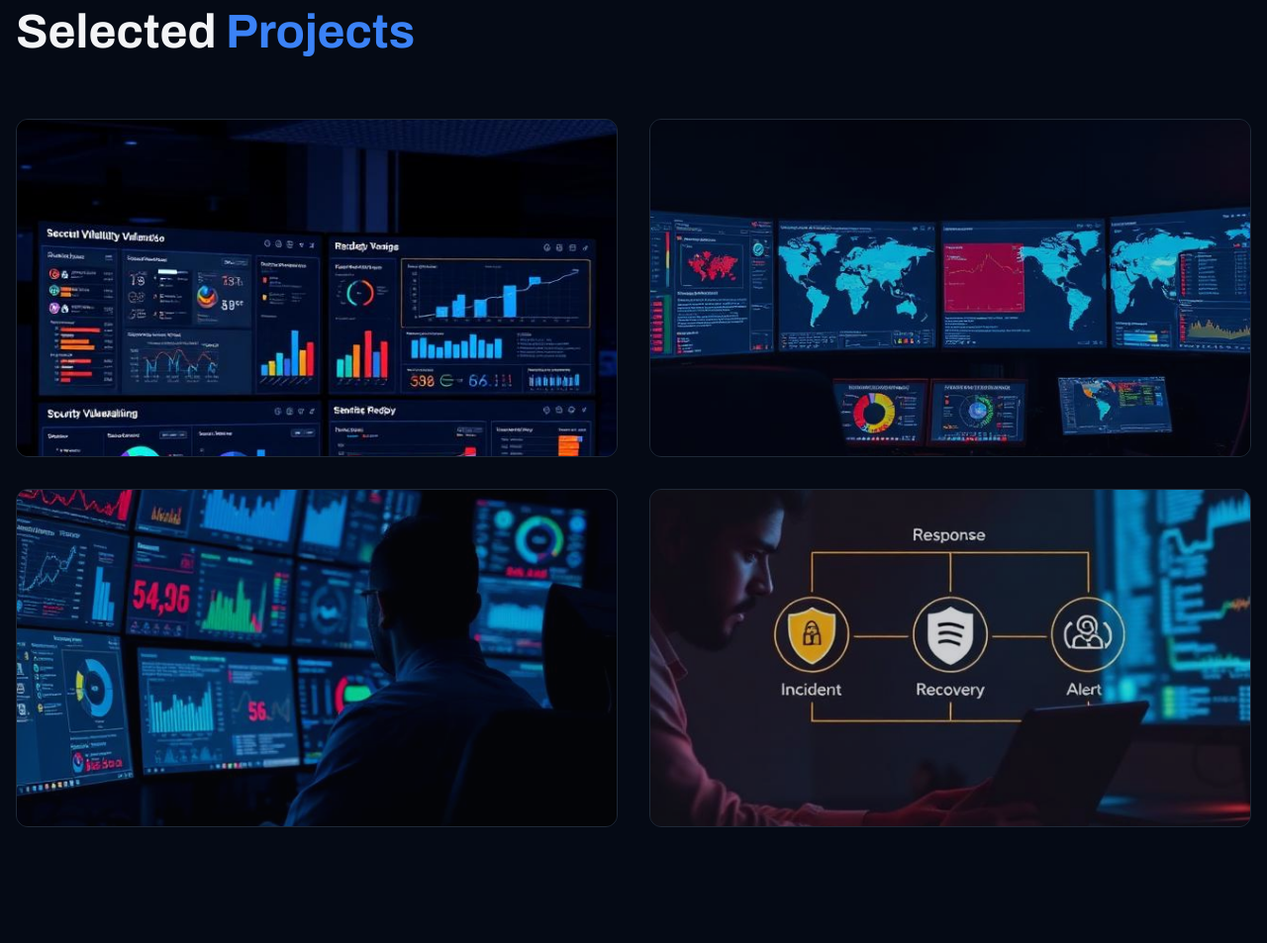
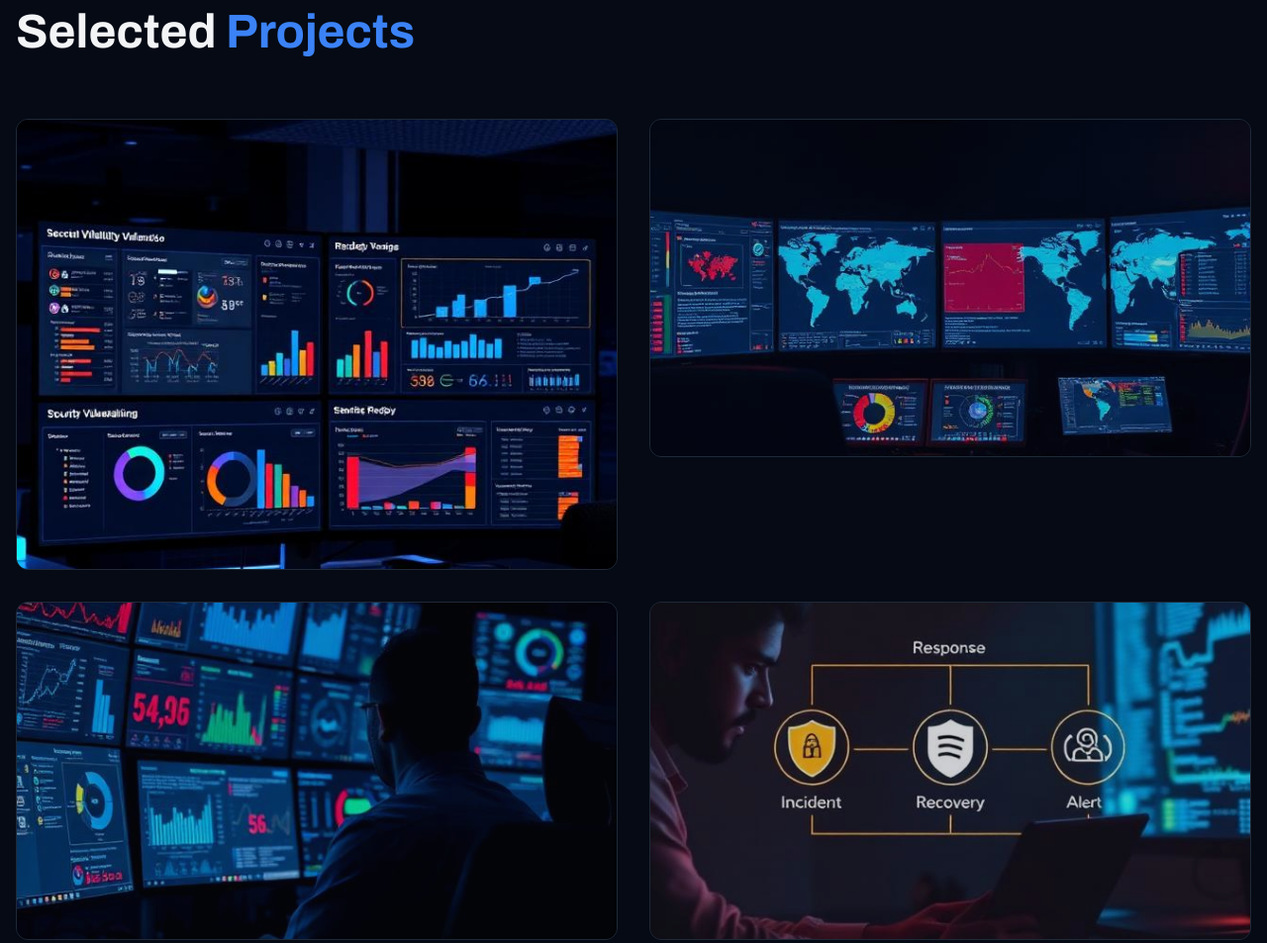
Before and after one commit to joshify97/portfolio, a plain HTML site: page index.html in a window 1280 px wide. Shown: the part 1000-1953 px from the top of the page at 99% size. Drawn offline with nearby package versions, Linux system fonts and the light colour scheme.

Commit message:
Update index.html

```diff
--- a/index.html
+++ b/index.html
@@ -527,7 +527,7 @@
           Selected <span class="text-blue-500">Projects</span>
         </h2>
         <div class="grid grid-cols-1 md:grid-cols-2 gap-8">
-          <div class="project-card reveal reveal-delay-1 relative overflow-hidden rounded-xl aspect-video bg-gray-900 border border-gray-800 focus-within:ring-2 focus-within:ring-blue-500">
+          <div class="project-card reveal reveal-delay-1 relative overflow-hidden rounded-xl aspect-[4/3] bg-gray-900 border border-gray-800 focus-within:ring-2 focus-within:ring-blue-500">
             <img src="assets/images/projects/vuln.jpg" alt="Vulnerability Management Dashboard showing identified risks and remediation status">
             <div class="project-overlay absolute inset-0 bg-gray-900 bg-opacity-95 flex flex-col justify-center items-center p-8 opacity-0 transition-all duration-300">
               <h3 class="text-2xl font-bold mb-2 text-white">Vulnerability Management Program</h3>
```
